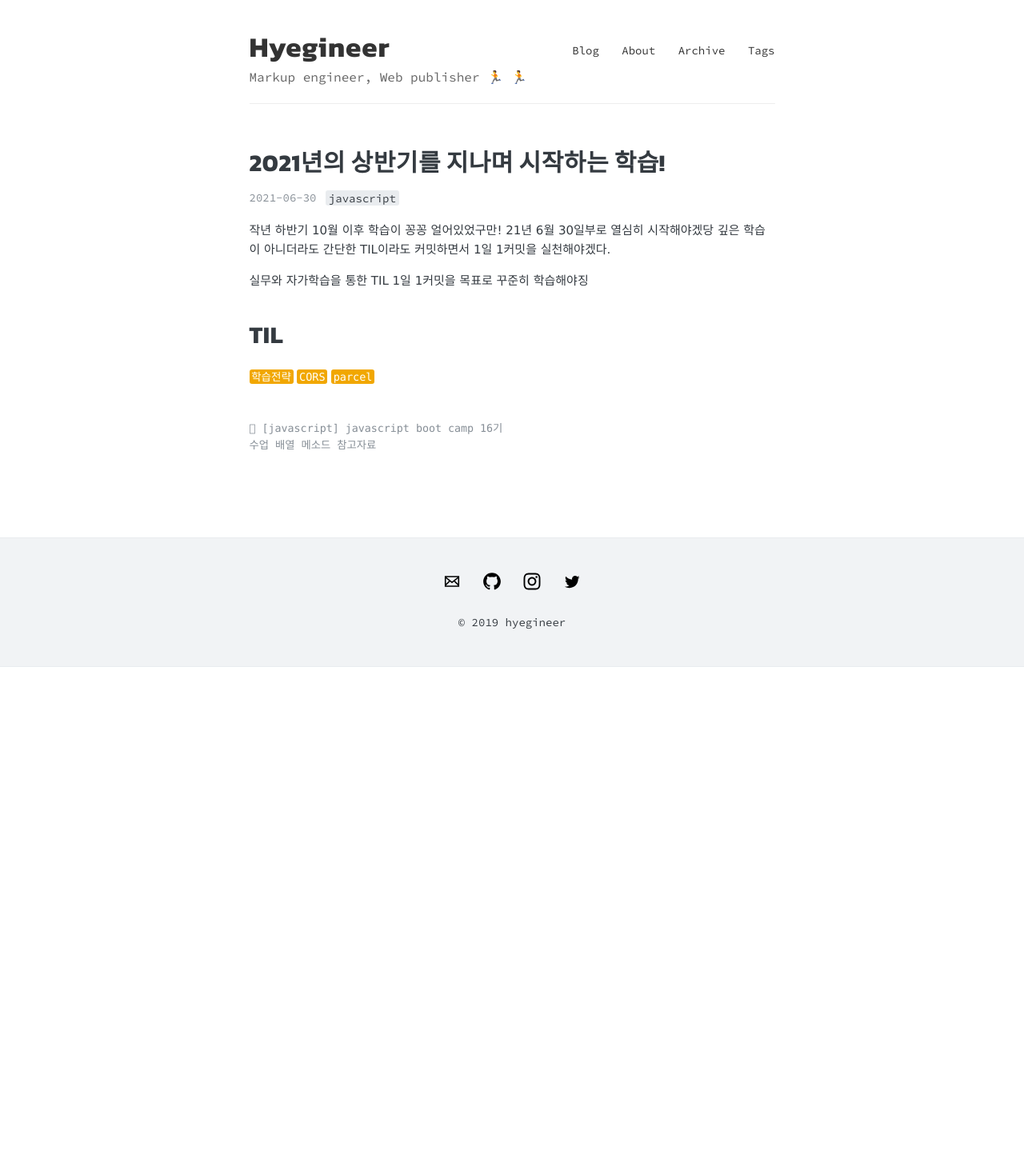
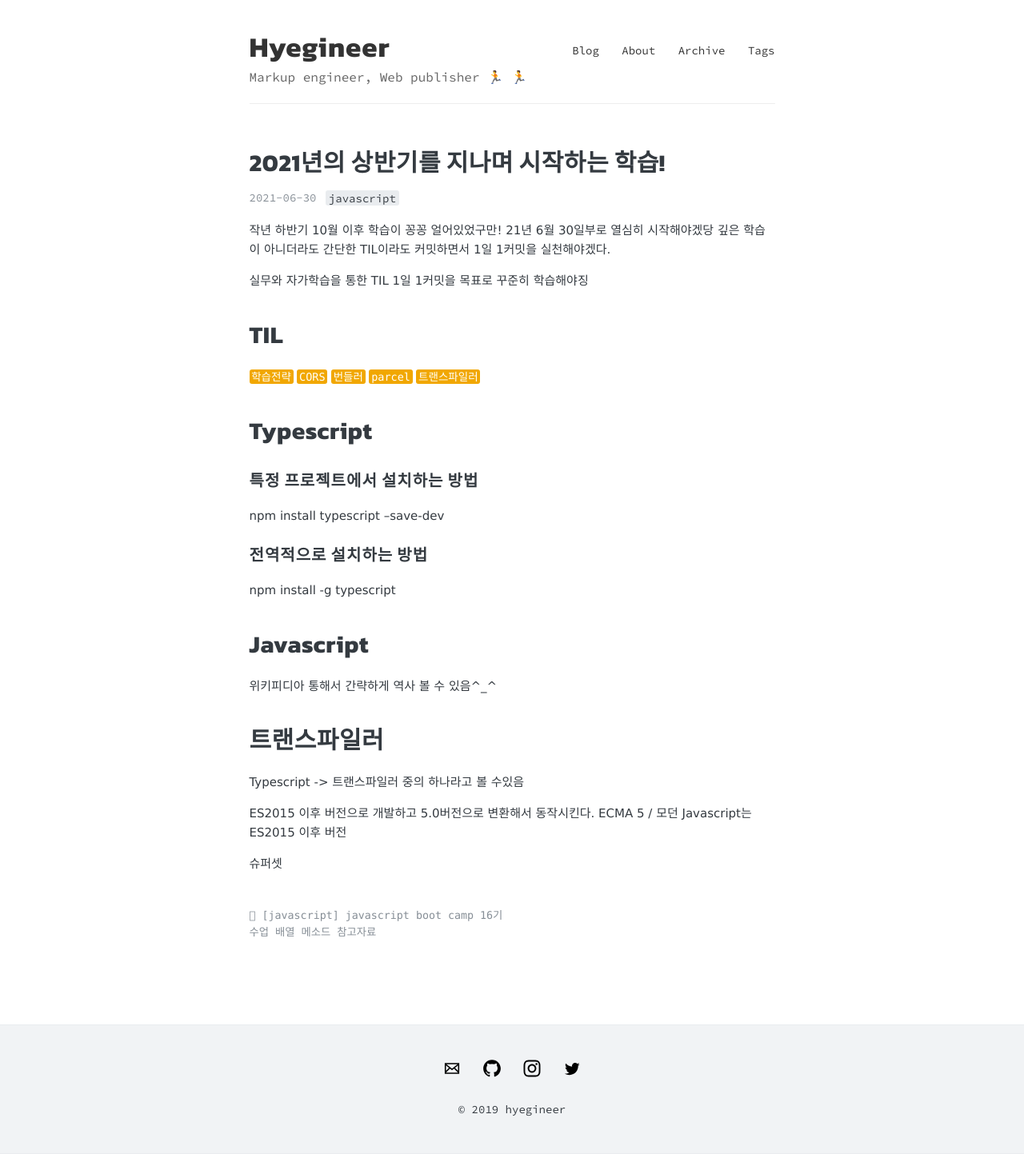
Before and after one commit to hyegineer/hyegineer.github.io, a Jekyll site: the page built from _posts/2021-06-30-study.md, in a window 1280 px wide. Shown: the whole page at 80% size. Built offline with Jekyll 4.4.1, drawn with Linux system fonts in a browser that asks for light colours; emoji names are drawn with the system emoji font; comment, search, counter and statistics services are not loaded; before the commit the page ends 900 px from its top, so only the background shows below that.

Commit message:
jhj 21-06-30 오늘의 TIL!

```diff
--- a/_posts/2021-06-30-study.md
+++ b/_posts/2021-06-30-study.md
@@ -16,4 +16,26 @@ tags:
 
 `학습전략`
 `CORS`
+`번들러`
 `parcel`
+`트랜스파일러`
+
+# Typescript
+
+### 특정 프로젝트에서 설치하는 방법
+npm install typescript --save-dev
+### 전역적으로 설치하는 방법
+npm install -g typescript
+
+# Javascript
+
+위키피디아 통해서 간략하게 역사 볼 수 있음^_^
+
+# 트랜스파일러
+Typescript -> 트랜스파일러 중의 하나라고 볼 수있음
+
+ES2015 이후 버전으로 개발하고
+5.0버전으로 변환해서 동작시킨다.
+ECMA 5 / 모던 Javascript는 ES2015 이후 버전
+
+슈퍼셋
```
